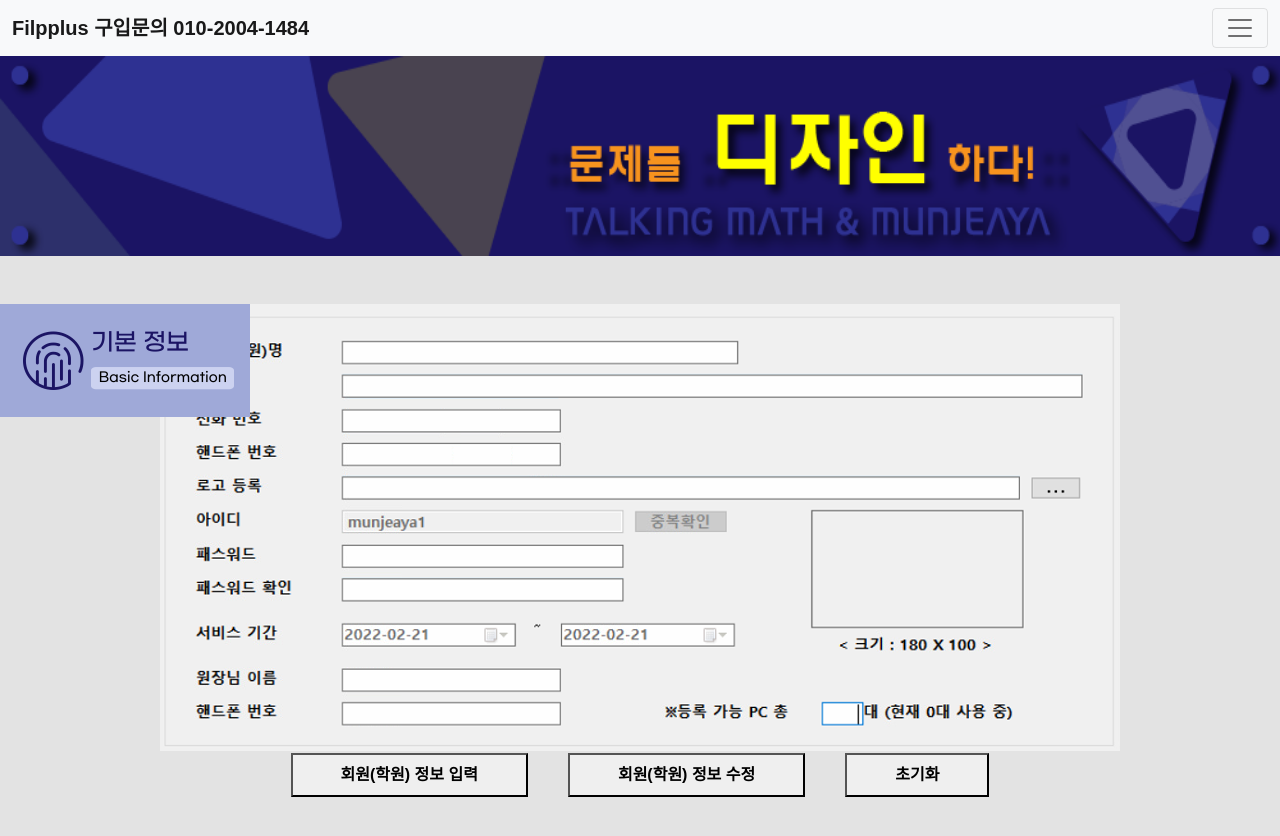
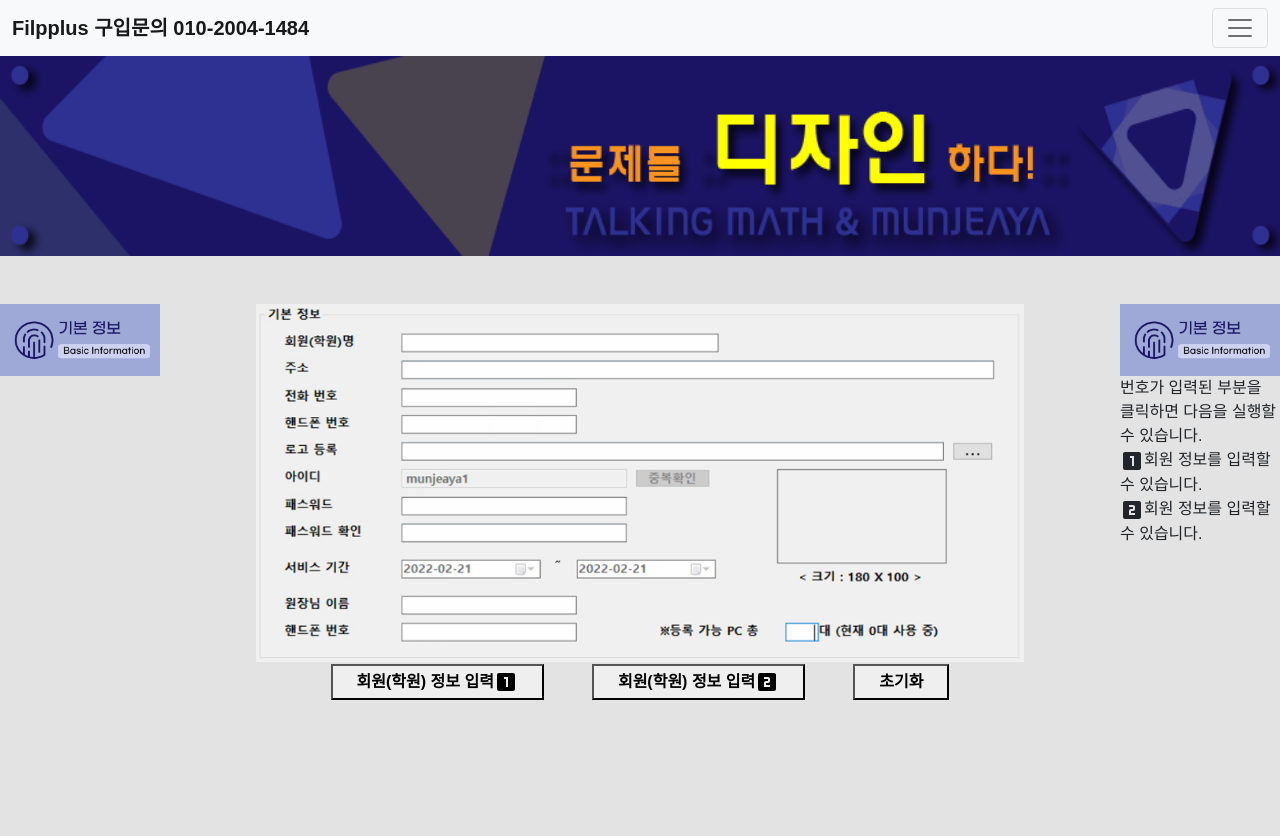
Before and after one commit to zxver1000/MunJeaYa, a React (Create React App) app: page /#/BasicInformation in a window 1280 px wide. Shown: the top 836 px of the page. Built offline with nearby package versions, Linux system fonts and the light colour scheme.

Commit message:
basicinformation 페이지 제작완료 : 기본 틀로 사용

```diff
--- a/package.json
+++ b/package.json
@@ -4,7 +4,10 @@
   "version": "0.1.0",
   "private": true,
   "dependencies": {
+    "@emotion/react": "^11.8.1",
+    "@emotion/styled": "^11.8.1",
     "@material-ui/core": "^5.0.0-beta.5",
+    "@mui/icons-material": "^5.4.2",
     "@mui/material": "^5.4.2",
     "@mui/x-data-grid": "^5.5.1",
     "@testing-library/jest-dom": "^5.16.2",
@@ -15,6 +18,7 @@
     "i": "^0.3.7",
     "install": "^0.13.0",
     "jquery": "^3.6.0",
+    "material-design-icons": "^3.0.1",
     "node-sass": "^7.0.1",
     "react": "^17.0.2",
     "react-bootstrap": "^2.1.2",
--- a/src/style/basicinformation.scss
+++ b/src/style/basicinformation.scss
@@ -1,17 +1,39 @@
 .basicinformation {
   display: flex;
-  position: relative;
-  flex-direction: column;
-  justify-content: center;
-  align-items: center;
-  .basicinformation-image {
-    position: absolute;
-    left: 0;
-    top: 0;
+  flex-direction: row;
+  justify-content: space-between;
+  align-items: flex-start;
+
+  width: 100%;
+  aside {
+    width: 12.5%;
+    .basicinformation-image {
+      width: 100%;
+    }
+    &.left {
+    }
+    &.right {
+    }
   }
-  .basicinformation-button {
-    padding: 0.5em 3em;
-    margin: 0.125em 1.25em;
-    font-weight: bold;
+  .basicinformation-main {
+    width: 60%;
+    .image {
+      width: 100%;
+    }
   }
 }
+.basicinformation-main {
+  .buttons {
+    display: flex;
+    justify-content: center;
+    align-items: center;
+    .button {
+      margin: 0.125em 1.5em;
+      padding: 0.25em 1.5em;
+      font-weight: bold;
+      .button-value {
+        display: flex;
+      }
+    }
+  }
+}
--- a/src/views/BasicInformation.js
+++ b/src/views/BasicInformation.js
@@ -1,41 +1,76 @@
 import "../style/basicinformation.scss";
 import React, { useState, useEffect } from "react";
+import { Link } from "react-router-dom";
 
 import basicinformation_before from "../assets/basicinformation/12_basicinformation_before.png";
 import basicinformation_after from "../assets/basicinformation/12_basicinformation_after.png";
 import main_icon12_hover from "../assets/main_icons/main_icon12_hover.png";
 
+import { LooksOneIcon, LooksTwoIcon } from "./components/Icon";
+
 const BasicInformation = () => {
   const [mainImage, setMainImage] = useState(basicinformation_before);
   return (
     <div className="basicinformation">
-      <img className="basicinformation-image" src={main_icon12_hover} />
-      <img className="basicinformation-main" src={mainImage} />
-      <div className="basicinformation-buttons">
+      {/* aside left :: 해당 페이지 정보 이미지로 표기하는 부분 */}
+      <aside className="left">
+        <img className="basicinformation-image left" src={main_icon12_hover} />
+      </aside>
+      {/* pagename-main :: 해당 페이지의 주 내용 부분이 담기는 부분 */}
+      <div className="basicinformation-main">
+        <img className="image" src={mainImage} />
+        <div className="buttons">
           <button
-          className="basicinformation-button"
+            className="button"
             type="button"
             onClick={() => setMainImage(basicinformation_after)}
           >
+            <div className="button-value">
               회원(학원) 정보 입력
+              <LooksOneIcon></LooksOneIcon>
+            </div>
           </button>
           <button
-          className="basicinformation-button"
+            className="button"
             type="button"
             onClick={() => {
-            alert("수정 완료되었습니다.");
+              mainImage == basicinformation_before
+                ? alert("정보를 입력해주세요.")
+                : alert("수정 완료되었습니다.");
             }}
           >
-          회원(학원) 정보 수정
+            <div className="button-value">
+              회원(학원) 정보 입력
+              <LooksTwoIcon></LooksTwoIcon>
+            </div>
           </button>
           <button
-          className="basicinformation-button"
+            className="button"
             type="button"
             onClick={() => setMainImage(basicinformation_before)}
           >
-          초기화
+            <div className="button-value">초기화</div>
           </button>
         </div>
+      </div>
+      {/* aside right :: 해당 페이지의 Flow를 설명하는 부분 + 메인으로 돌아가는 버튼 존재 */}
+      <aside className="right">
+        <Link to="/main">
+          <img
+            className="basicinformation-image right"
+            src={main_icon12_hover}
+          />
+        </Link>
+        <section>
+          번호가 입력된 부분을 클릭하면 다음을 실행할 수 있습니다.
+          <article>
+            <LooksOneIcon></LooksOneIcon>회원 정보를 입력할 수 있습니다.
+          </article>
+          <article>
+            <LooksTwoIcon></LooksTwoIcon>회원 정보를 입력할 수 있습니다.
+          </article>
+        </section>
+      </aside>
     </div>
   );
 };
--- /dev/null
+++ b/src/views/components/Icon.js
@@ -0,0 +1,15 @@
+import LooksOneIcon from "@mui/icons-material/LooksOne";
+import LooksTwoIcon from "@mui/icons-material/LooksTwo";
+import Looks3Icon from "@mui/icons-material/Looks3";
+import Looks4Icon from "@mui/icons-material/Looks4";
+import Looks5Icon from "@mui/icons-material/Looks5";
+import Looks6Icon from "@mui/icons-material/Looks6";
+
+export {
+  LooksOneIcon,
+  LooksTwoIcon,
+  Looks3Icon,
+  Looks4Icon,
+  Looks5Icon,
+  Looks6Icon,
+};
```
Also changed, not shown: 1 other file (tests, documents, lock files or other folders). Lines whose indentation alone changed are shown as unchanged.
